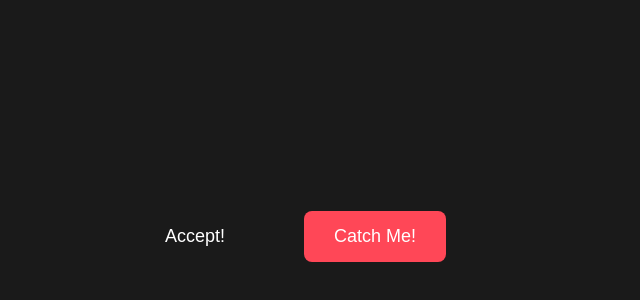
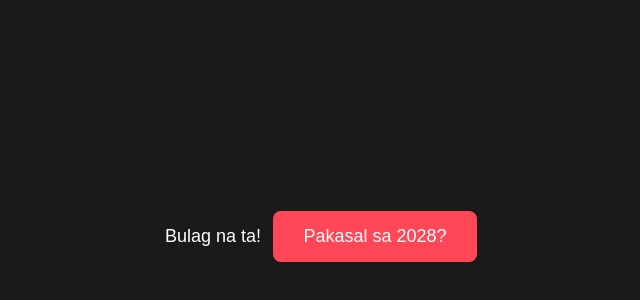
Before and after one commit to houtarou26/finaltest, a plain HTML site: page index.html in a window 1280 px wide. Shown: the part 164-464 px from the top of the page, without its empty margins (265-905 px from the left). Drawn offline with Linux system fonts and the light colour scheme.

Commit message:
Update index.html

```diff
--- a/index.html
+++ b/index.html
@@ -68,8 +68,8 @@
     </style>
 <body>
     <div class="button-container">
-    <button id="accept-btn">Accept!</button>
-    <button id="flee-btn">Catch Me!</button>
+    <button id="accept-btn">Bulag na ta!</button>
+    <button id="flee-btn">Pakasal sa 2028?</button>
 
 
 
```
